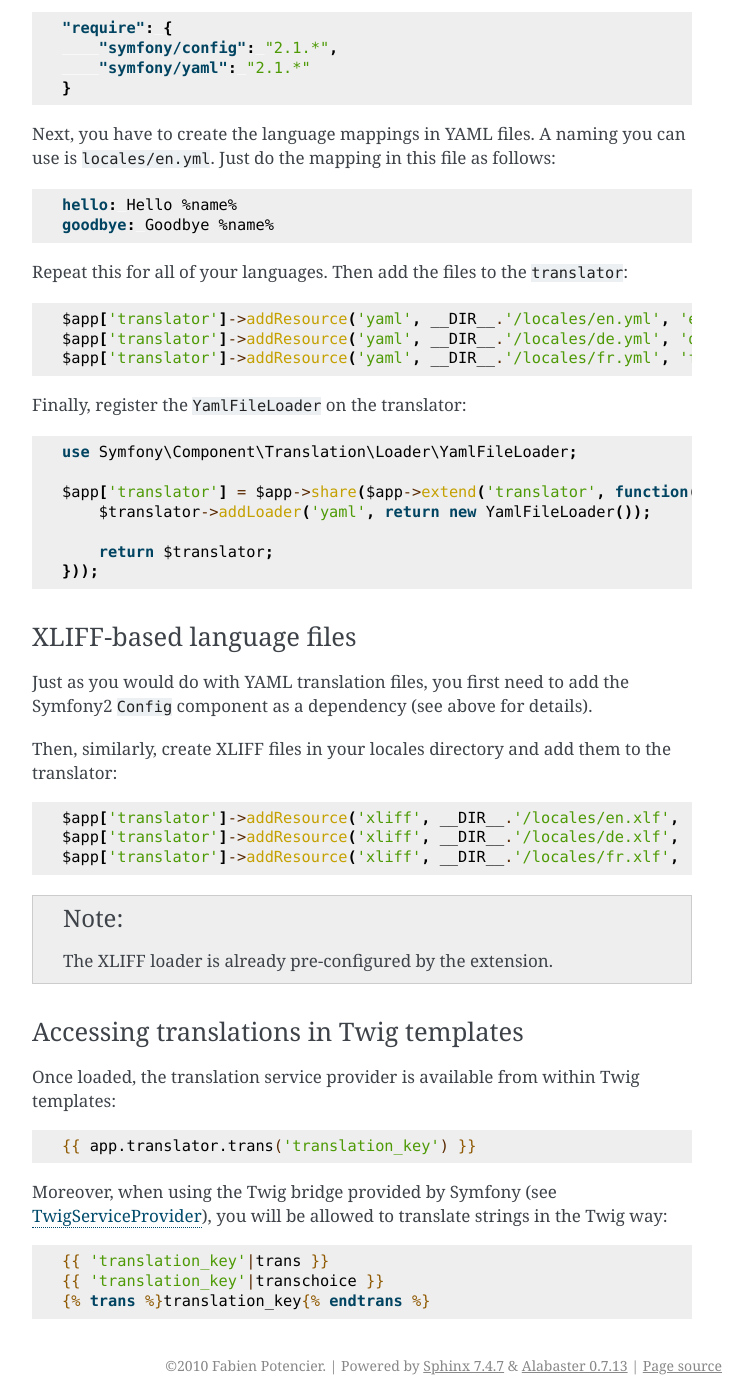
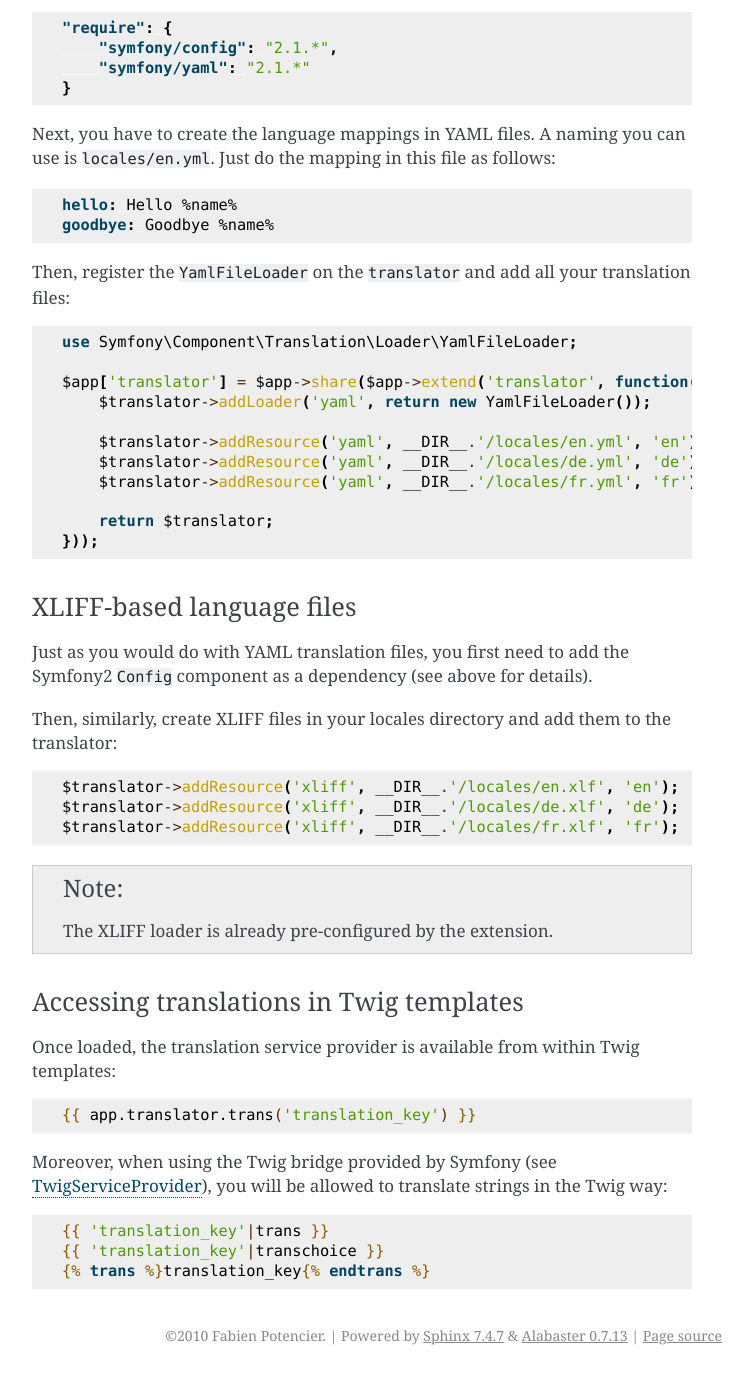
Before and after one commit to silexphp/Silex, a Sphinx documentation site: the page built from doc/providers/translation.rst, in a window 1280 px wide and 1400 px high, scrolled down 2164 px. Shown: the whole window, without its empty margins (388-1141 px from the left). Built offline with Sphinx 7.4.7, drawn with Linux system fonts in a browser that asks for light colours; after the commit the page ends 3539 px from its top, so only the background shows below that.

Commit message:
tweaked documentation

```diff
--- a/doc/providers/translation.rst
+++ b/doc/providers/translation.rst
@@ -128,19 +128,17 @@ use is ``locales/en.yml``. Just do the mapping in this file as follows:
     hello: Hello %name%
     goodbye: Goodbye %name%
 
-Repeat this for all of your languages. Then add the files to the
-``translator``::
-
-    $app['translator']->addResource('yaml', __DIR__.'/locales/en.yml', 'en');
-    $app['translator']->addResource('yaml', __DIR__.'/locales/de.yml', 'de');
-    $app['translator']->addResource('yaml', __DIR__.'/locales/fr.yml', 'fr');
-
-Finally, register the ``YamlFileLoader`` on the translator::
+Then, register the ``YamlFileLoader`` on the ``translator`` and add all your
+translation files::
 
     use Symfony\Component\Translation\Loader\YamlFileLoader;
 
     $app['translator'] = $app->share($app->extend('translator', function($translator, $app) {
         $translator->addLoader('yaml', return new YamlFileLoader());
+
+        $translator->addResource('yaml', __DIR__.'/locales/en.yml', 'en');
+        $translator->addResource('yaml', __DIR__.'/locales/de.yml', 'de');
+        $translator->addResource('yaml', __DIR__.'/locales/fr.yml', 'fr');
 
         return $translator;
     }));
@@ -154,9 +152,9 @@ Symfony2 ``Config`` component as a dependency (see above for details).
 Then, similarly, create XLIFF files in your locales directory and add them to
 the translator::
 
-    $app['translator']->addResource('xliff', __DIR__.'/locales/en.xlf', 'en');
-    $app['translator']->addResource('xliff', __DIR__.'/locales/de.xlf', 'de');
-    $app['translator']->addResource('xliff', __DIR__.'/locales/fr.xlf', 'fr');
+    $translator->addResource('xliff', __DIR__.'/locales/en.xlf', 'en');
+    $translator->addResource('xliff', __DIR__.'/locales/de.xlf', 'de');
+    $translator->addResource('xliff', __DIR__.'/locales/fr.xlf', 'fr');
 
 .. note::
 
```
